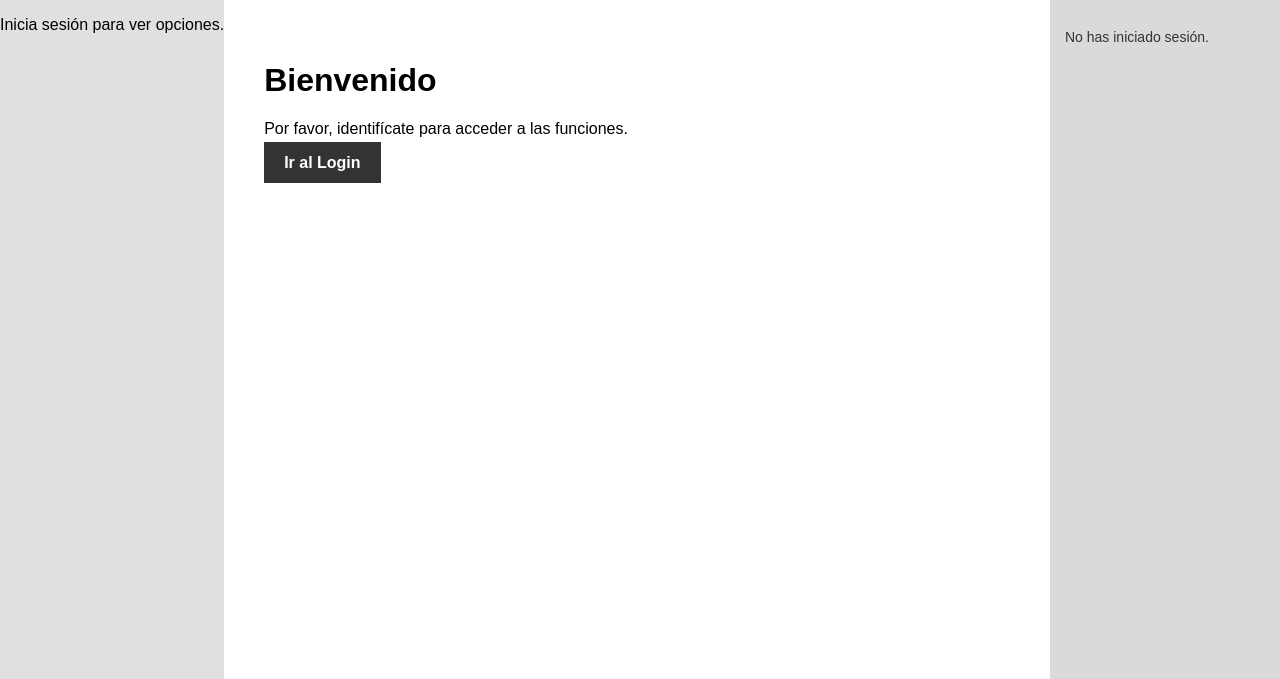
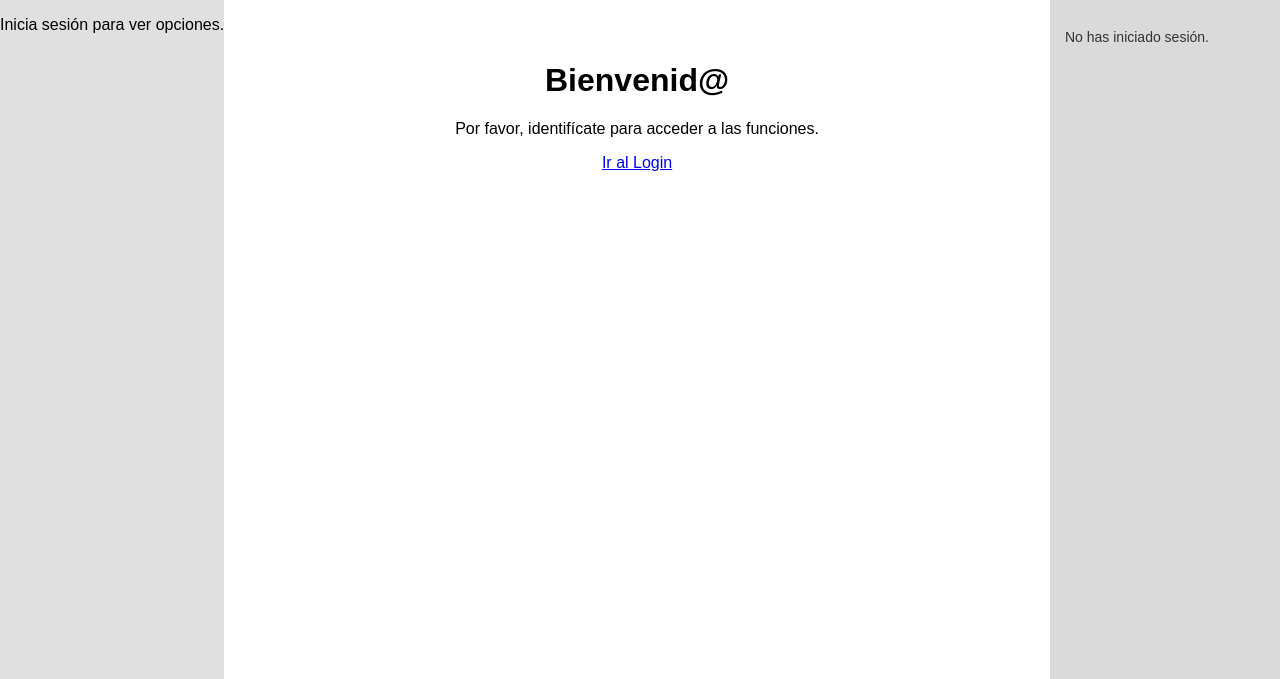
Before and after one commit to mcaned/ProyectoAW_Grupo6, a PHP site: page / in a window 1280 px wide. Shown: the part 153-832 px from the top of the page. Run offline with PHP 8.4, Linux system fonts and the light colour scheme.

Commit message:
Add files via upload

```diff
--- a/index.php
+++ b/index.php
@@ -9,7 +9,7 @@ include 'includes/vistas/comun/cabecera.php';
 <div class="contenedor-principal">
     <?php include 'includes/vistas/comun/sideBarIzq.php'; ?>
 
-    <main class="contenido-central">
+    <main class="contenido-central texto-centrado">
         <?php if (isset($_SESSION['mensaje_perfil'])): ?>
             <div class="alerta-exito"><?= $_SESSION['mensaje_perfil'] ?></div>
             <?php unset($_SESSION['mensaje_perfil']); ?>
@@ -18,15 +18,15 @@ include 'includes/vistas/comun/cabecera.php';
             <h1>Hola, <?= $_SESSION['nombre'] ?></h1>
             <p>Bienvenido al sistema del Bistro FDI.</p>
 
-            <div class="bloque-bienvenida">
+            <div class="bienvenida">
                 <h3>¿Tienes hambre?</h3>
-                <a href="includes/carta.php" class="btn-oscuro">Ver la Carta y Pedir</a>
+                <a href="includes/carta.php" class="btn tamano-grande">Ver la Carta y Pedir</a>
             </div>
 
         <?php else: ?>
-            <h1>Bienvenido</h1>
+            <h1>Bienvenid@</h1>
             <p>Por favor, identifícate para acceder a las funciones.</p>
-            <a href="login.php" class="btn-oscuro">Ir al Login</a>
+            <a href="login.php" class="btn">Ir al Login</a>
         <?php endif; ?>
     </main>
 
```
